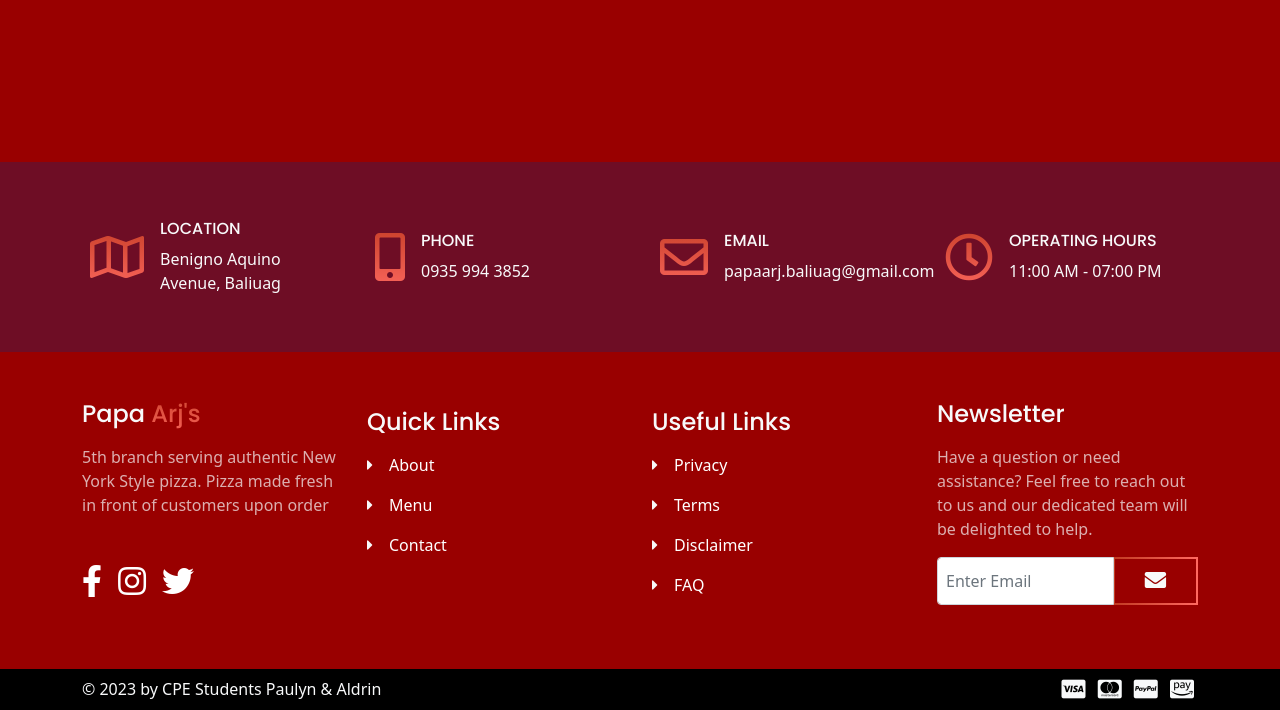
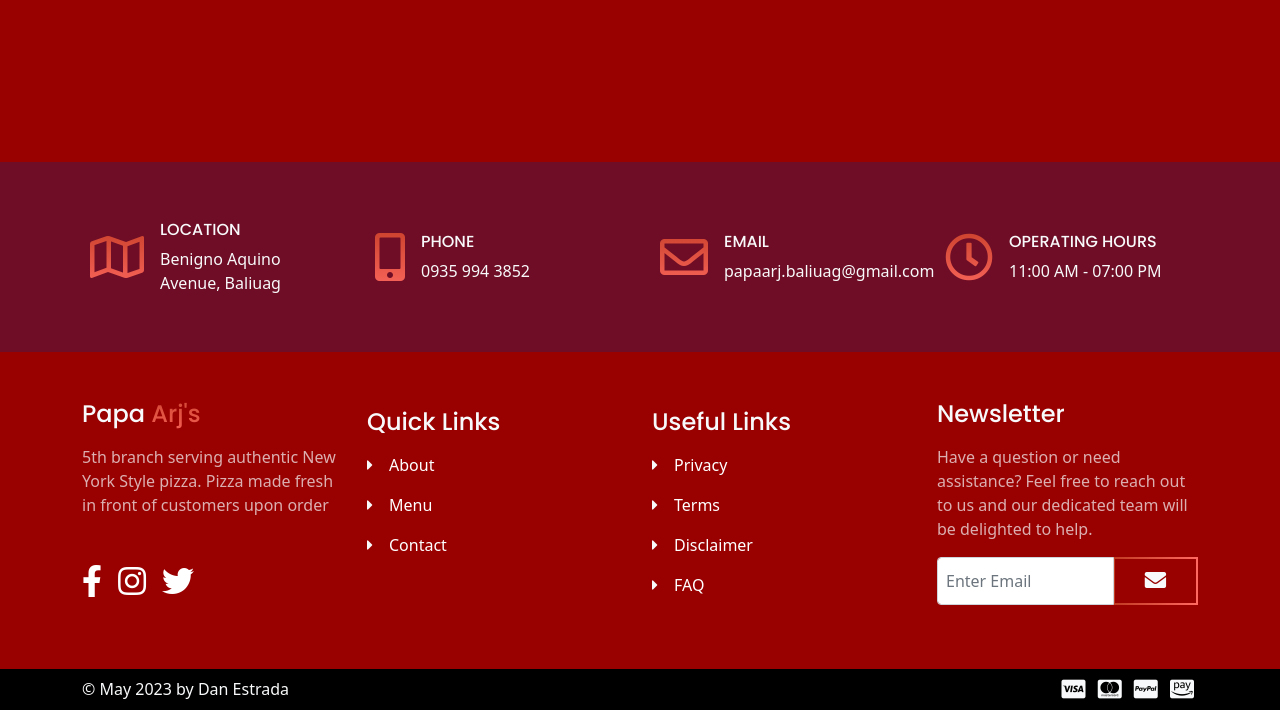
Before and after one commit to reach-Dan-Estrada/papa-arj-s, a plain HTML site: page index.html in a window 1280 px wide. Shown: the part 4564-5274 px from the top of the page. Drawn offline with Linux system fonts and the light colour scheme.

Commit message:
Add files via upload

```diff
--- a/index.html
+++ b/index.html
@@ -654,7 +654,7 @@
     <div class="bottom py-2 text-light">
       <div class="container d-flex justify-content-between">
         <div>
-          <p>© 2023 by CPE Students Paulyn & Aldrin</p>
+          <p>© May 2023 by Dan Estrada</p>
         </div>
         <div>
           <i class="fab fa-cc-visa fa-lg p-1"></i>
```
